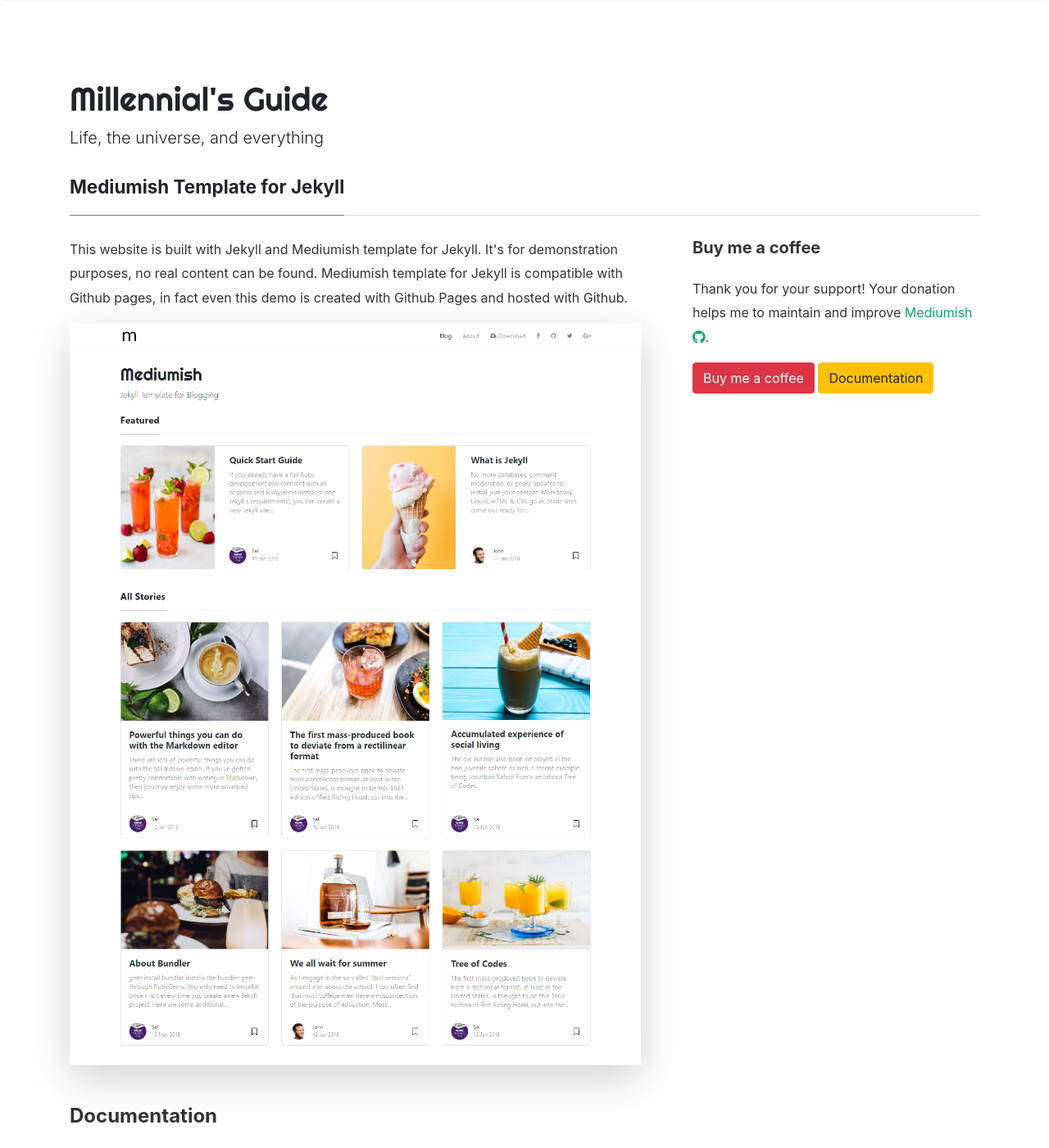
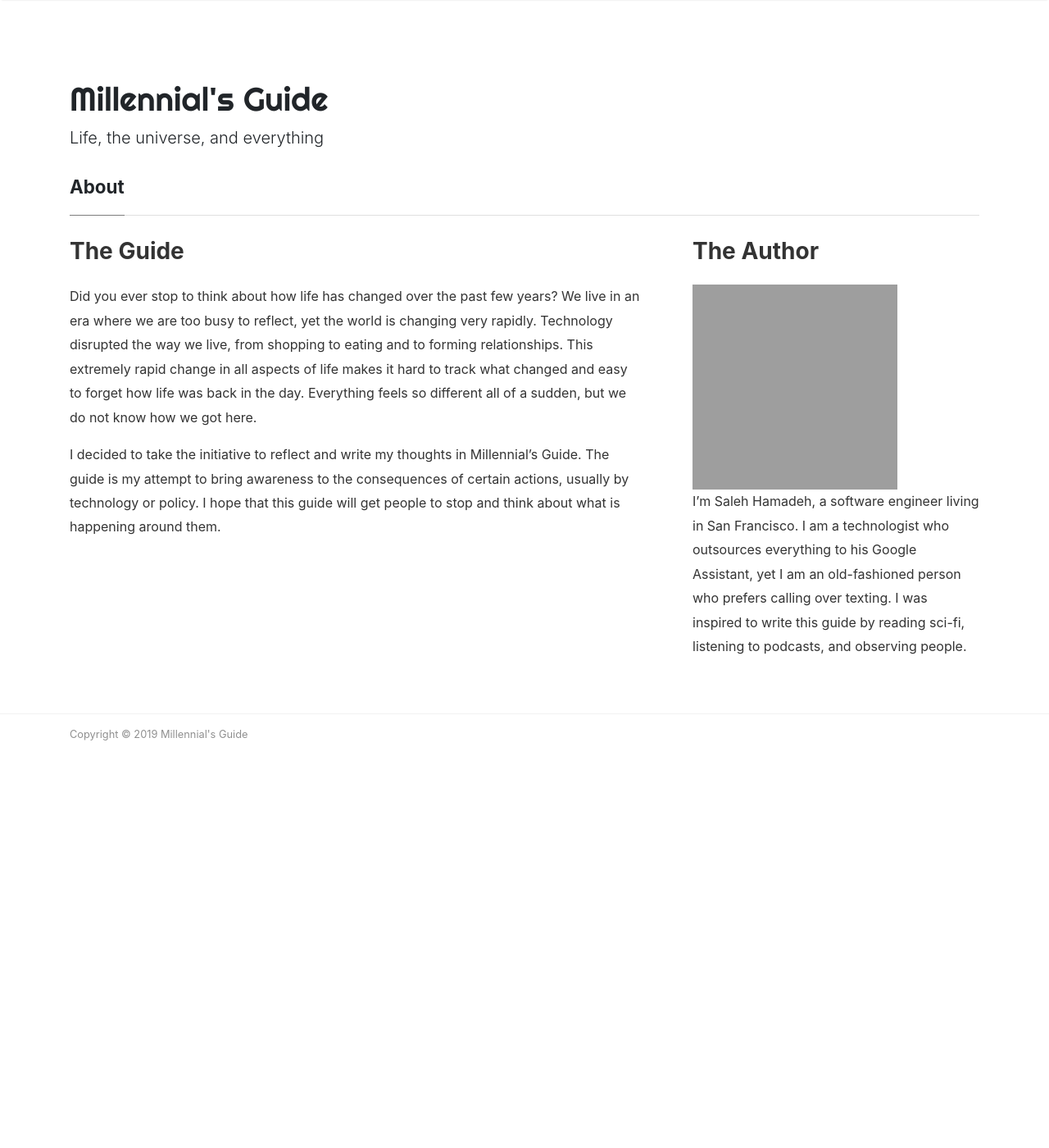
Before and after one commit to salehhamadeh/mlngd, a Jekyll site: the page built from _pages/about.md, in a window 1280 px wide and 1400 px high. Shown: the whole window at 82% size. Built offline with Jekyll 4.4.1, drawn with Linux system fonts in a browser that asks for light colours; nearby versions of some CDN libraries; some of the changed text lies outside the part shown; grey boxes are pictures that could not be loaded.

Commit message:
Add about page

```diff
--- a/_pages/about.md
+++ b/_pages/about.md
@@ -1,33 +1,30 @@
 ---
 layout: page
-title: Mediumish Template for Jekyll
+title: About
 permalink: /about
 ---
+
 
 <div class="row justify-content-between">
 <div class="col-md-8 pr-5">
 
-<p>This website is built with Jekyll and Mediumish template for Jekyll. It's for demonstration purposes, no real content can be found. Mediumish template for Jekyll is compatible with Github pages, in fact even this demo is created with Github Pages and hosted with Github.</p>
+<h3>The Guide</h3>
 
-<p class="mb-5"><img class="shadow-lg" src="{{site.baseurl}}/assets/images/mediumish-jekyll-template.png" alt="jekyll template mediumish" /></p>
-<h4>Documentation</h4>
+<p>Did you ever stop to think about how life has changed over the past few years? We live in an era where we are too busy to reflect, yet the world is changing very rapidly. Technology disrupted the way we live, from shopping to eating and to forming relationships. This extremely rapid change in all aspects of life makes it hard to track what changed and easy to forget how life was back in the day. Everything feels so different all of a sudden, but we do not know how we got here.</p>
 
-<p>Please, read the docs <a href="https://bootstrapstarter.com/bootstrap-templates/template-mediumish-bootstrap-jekyll/">here</a>.</p>
-
-<h4>Questions or bug reports?</h4>
-
-<p>Head over to our <a href="https://github.com/wowthemesnet/mediumish-theme-jekyll">Github repository</a>!</p>
+<p>I decided to take the initiative to reflect and write my thoughts in Millennial’s Guide. The guide is my attempt to bring awareness to the consequences of certain actions, usually by technology or policy. I hope that this guide will get people to stop and think about what is happening around them.</p>
 
 </div>
 
 <div class="col-md-4">
 
 <div class="sticky-top sticky-top-80">
-<h5>Buy me a coffee</h5>
 
-<p>Thank you for your support! Your donation helps me to maintain and improve <a target="_blank" href="https://github.com/wowthemesnet/mediumish-theme-jekyll">Mediumish <i class="fab fa-github"></i></a>.</p>
+<h3>The Author</h3>
 
-<a target="_blank" href="https://www.wowthemes.net/donate/" class="btn btn-danger">Buy me a coffee</a> <a target="_blank" href="https://bootstrapstarter.com/bootstrap-templates/template-mediumish-bootstrap-jekyll/" class="btn btn-warning">Documentation</a>
+<img src="https://www.gravatar.com/avatar/b9c12f81c0431475b917f9c42ffd2036?s=250&d=mm&r=x" />
+<p>I’m Saleh Hamadeh, a software engineer living in San Francisco. I am a technologist who outsources everything to his Google Assistant, yet I am an old-fashioned person who prefers calling over texting. I was inspired to write this guide by reading sci-fi, listening to podcasts, and observing people.</p>
+
 
 </div>
 </div>
```
